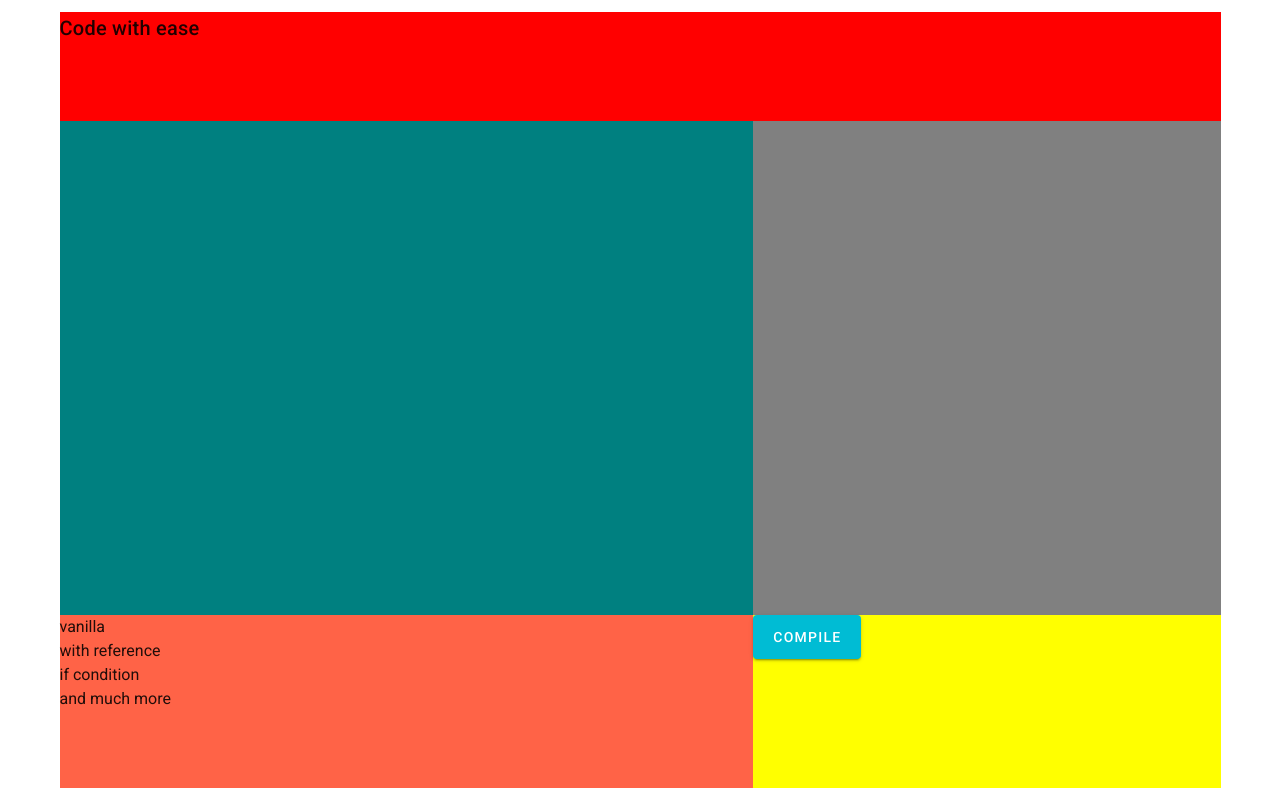
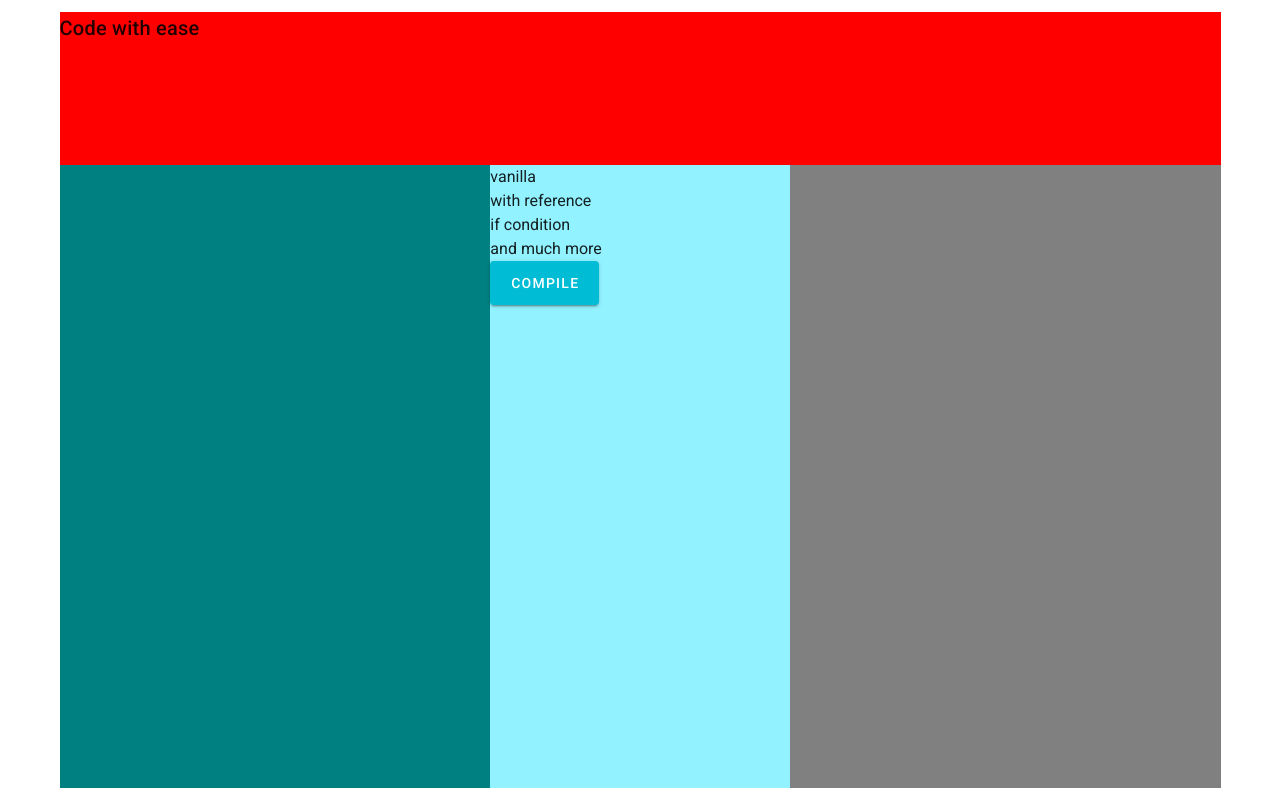
Before and after one commit to Pythux/MindustryCompilerWebSite, a Vue app in the folder front/: page / in a window 1280 px wide. Built offline with nearby package versions, Linux system fonts and the light colour scheme.

Commit message:
up grid with text

```diff
--- a/front/src/components/HelloWorld.vue
+++ b/front/src/components/HelloWorld.vue
@@ -10,10 +10,21 @@
           label="type code here"
         ></v-textarea> -->
     </div>
-    <div class="compileZone d-flex">
-      <textarea id="to-asm" name="to-asm"></textarea>
-    </div>
-    <div class="compileBottom">
+    <div class="complieBtn">
+        <div class="codeBottom">
+          <div>
+            vanilla
+          </div>
+          <div>
+            with reference
+          </div>
+          <div>
+            if condition
+          </div>
+          <div>
+            and much more
+          </div>
+        </div>
       <v-btn
           color="cyan"
           dark
@@ -22,19 +33,8 @@
           :loading="loadingCompiling"
         >Compile</v-btn>
     </div>
-    <div class="codeBottom">
-        <div>
-          vanilla
-        </div>
-        <div>
-          with reference
-        </div>
-        <div>
-          if condition
-        </div>
-        <div>
-          and much more
-        </div>
+    <div class="compileZone">
+      <textarea id="to-asm" name="to-asm"></textarea>
     </div>
   </v-container>
 </template>
@@ -69,12 +69,10 @@
     display: grid;
     grid-template-areas:
       "title title title"
-      "codeZone codeZone compileZone"
-      "codeZone codeZone compileZone"
-      "codeZone codeZone compileZone"
-      "codeZone codeZone compileZone"
-      "codeZone codeZone compileZone"
-      "codeBottom codeBottom compileBottom";
+      "codeZone complieBtn compileZone"
+      "codeZone complieBtn compileZone"
+      "codeZone complieBtn compileZone"
+      "codeZone complieBtn compileZone"
   }
 
   textarea {
@@ -97,23 +95,15 @@
     display: flex;
     flex-direction: column;
   }
-  /* .v-textarea {
-    flex-grow: 1;
-  } */
+
+  .complieBtn {
+    grid-area: complieBtn;
+    background-color: rgb(147, 242, 255);
+  }
 
   .compileZone {
     grid-area: compileZone;
     background-color: gray;
   }
 
-  .codeBottom {
-    grid-area: codeBottom;
-    background-color: tomato;
-  }
-
-  .compileBottom {
-    grid-area: compileBottom;
-    background-color: yellow;
-  }
-
 </style>
```
